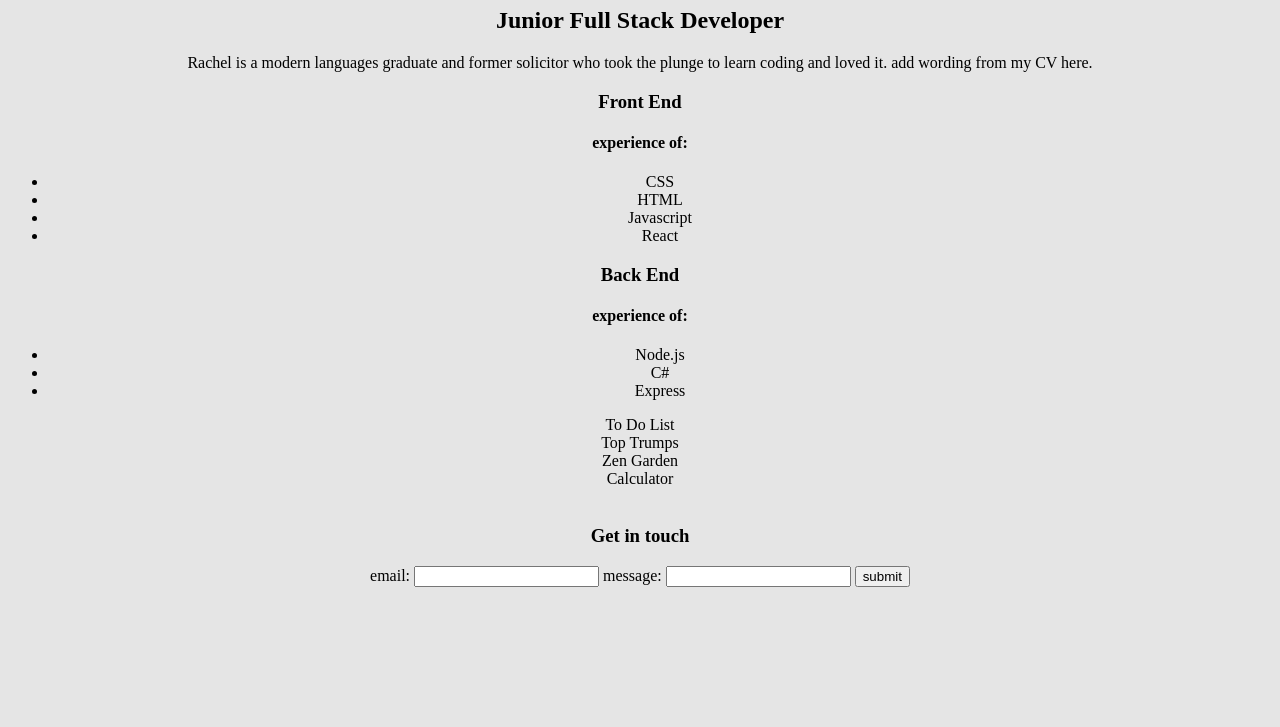
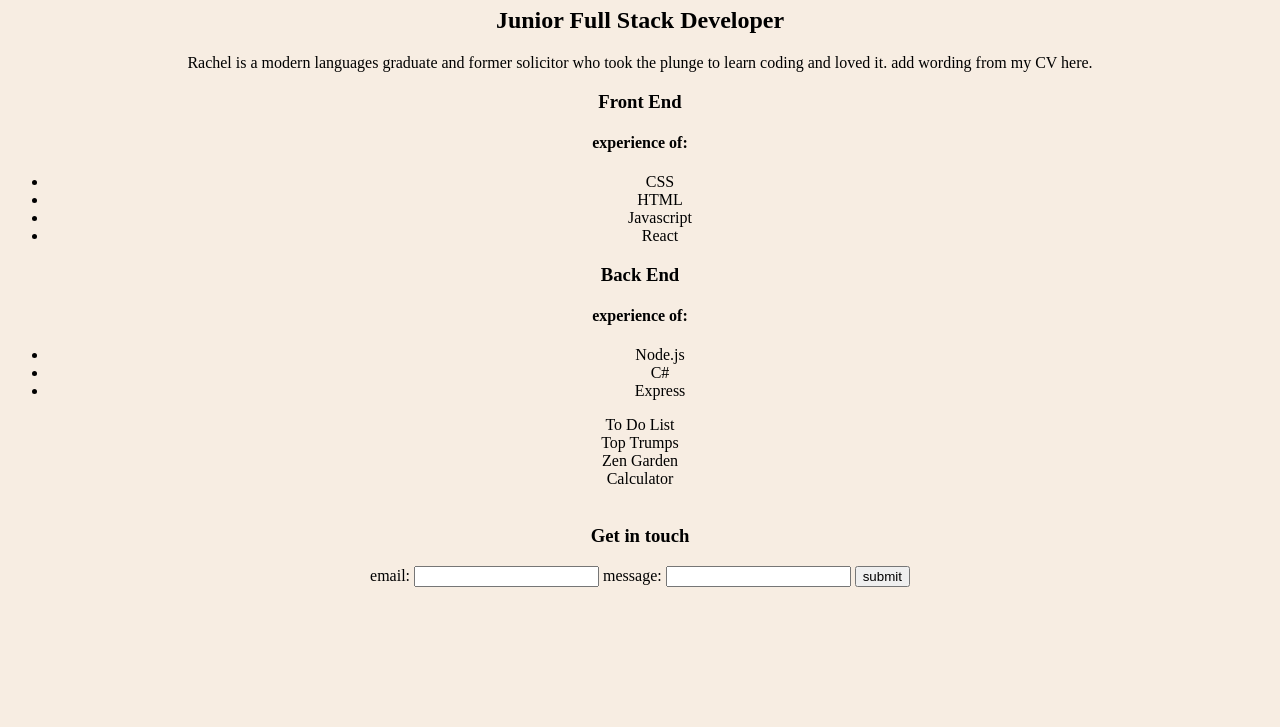
Before and after one commit to Chenerywoman/portfolio-website, a website: page index.html in a window 1280 px wide. Shown: the part 73-800 px from the top of the page. Drawn offline with Linux system fonts and the light colour scheme.

Commit message:
updating background colour

```diff
--- a/index.html
+++ b/index.html
@@ -5,7 +5,7 @@
     <meta name="viewport" content="width=device-width, initial-scale=1.0">
     <title>Home page</title>
     <style>
-        body {background-color: #E5E5E5;
+        body {background-color: #F7EDE2;
         text-align: center}
 
     </style>
```
